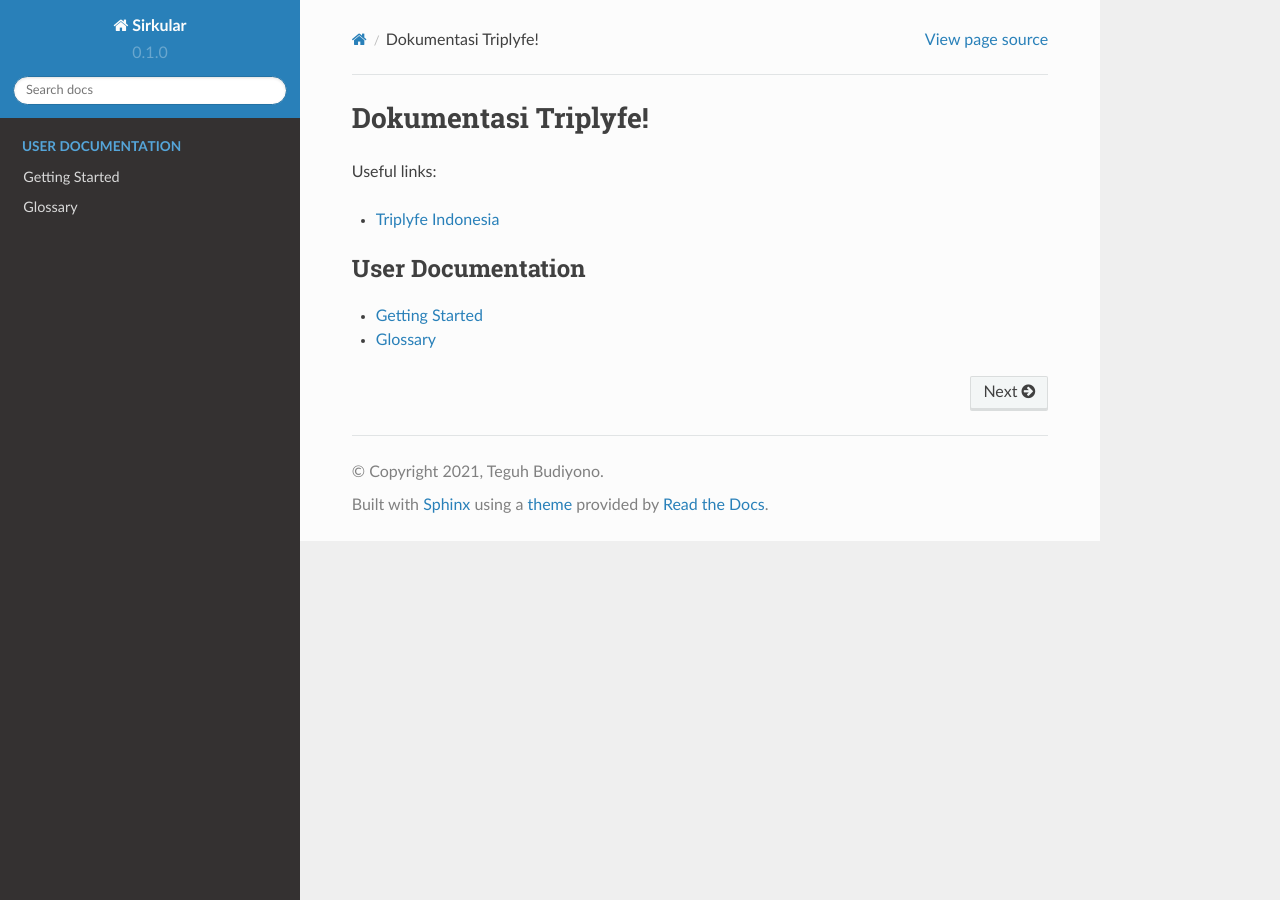
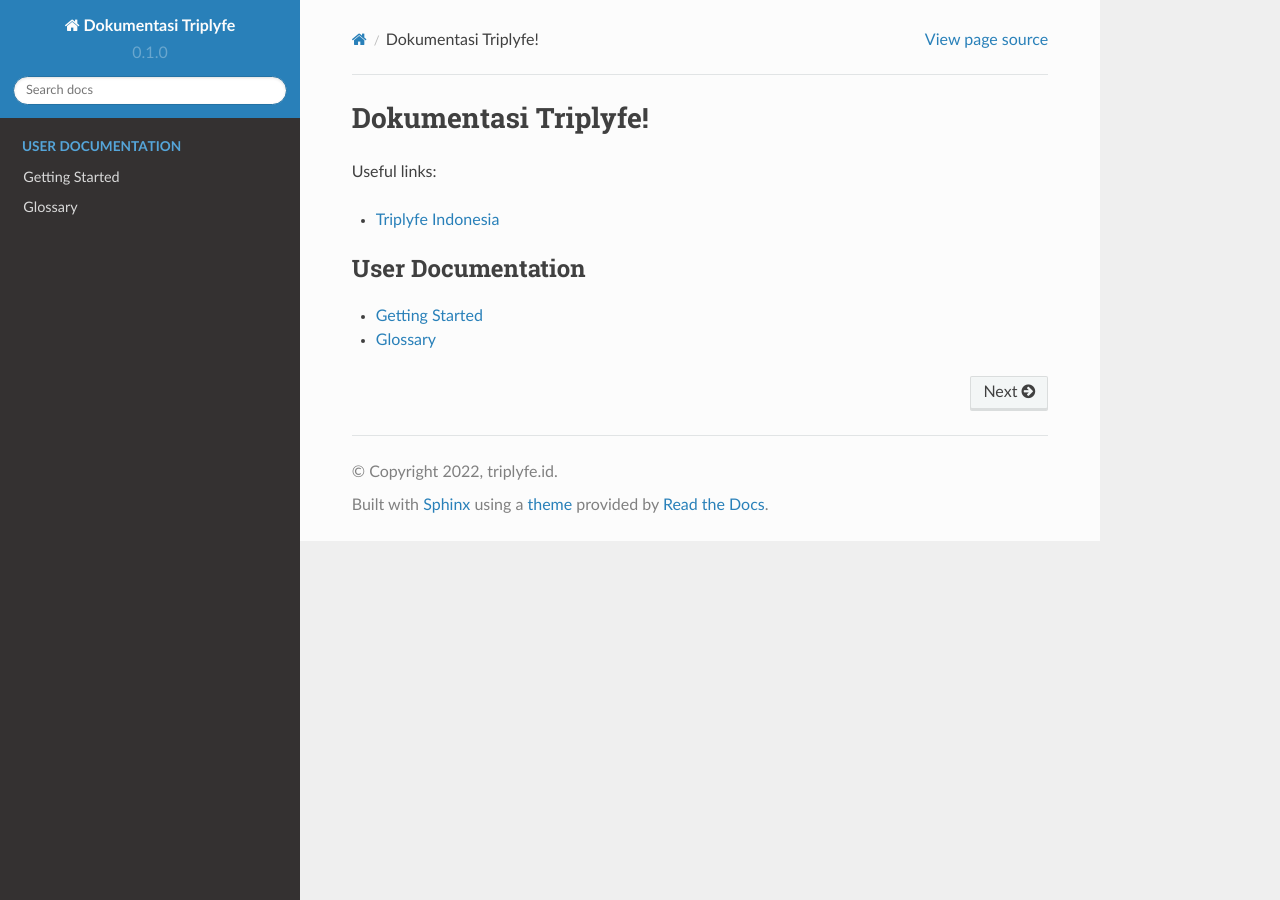
Before and after one commit to cleevo/doc.triplyfe, a Sphinx documentation site: the page built from docs/source/index.rst, in a window 1280 px wide. Built offline with Sphinx 7.4.7 and the Read the Docs theme 2.0.0, drawn with Linux system fonts in a browser that asks for light colours; pages that are not in the unit, such as notebooks, are missing from menus.

Commit message:
Modify project name and author

```diff
--- a/docs/source/conf.py
+++ b/docs/source/conf.py
@@ -2,8 +2,8 @@
 
 # -- Project information
 
-project = 'Sirkular'
-copyright = '2021, Teguh Budiyono'
+project = 'Dokumentasi Triplyfe'
+copyright = '2022, triplyfe.id'
 author = 'Teguh Budiyono'
 
 release = '0.1'
--- a/pyproject.toml
+++ b/pyproject.toml
@@ -3,6 +3,6 @@
 build-backend = "flit_core.buildapi"
 
 [project]
-name = "sirkular"
-authors = [{name = "Graziella", email = "graziella@lumache"}]
+name = "triplyfe"
+authors = [{name = "Cleevo", email = "cleevo@gmail.com"}]
 dynamic = ["version", "description"]
```
